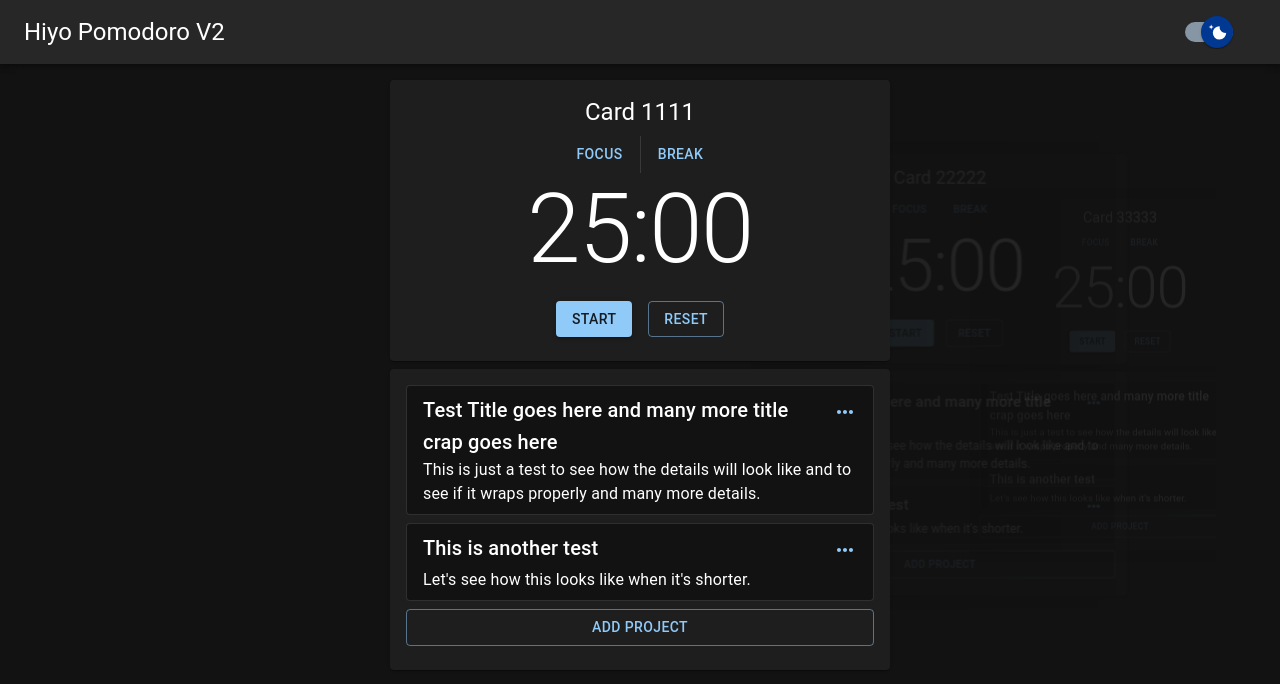
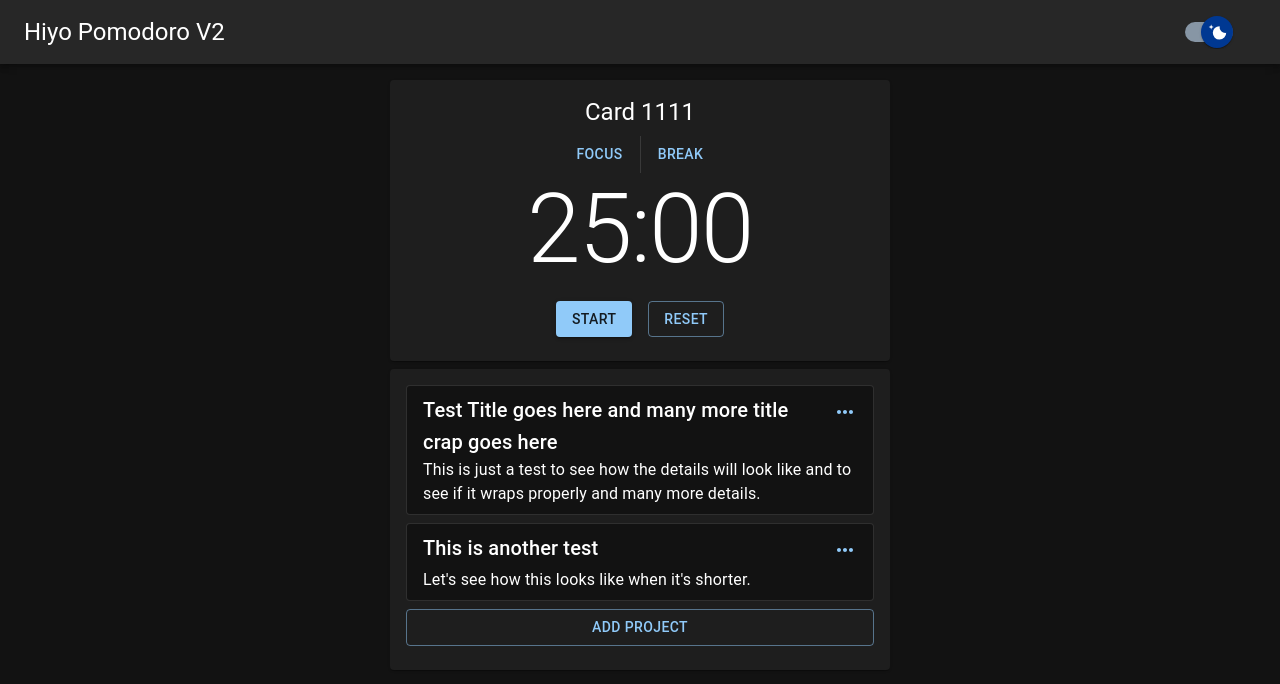
Before and after one commit to hiyodev/pomodoro-v2-app, a React (Vite) app: page / in a window 1280 px wide. Shown: the top 684 px of the page. Built offline with nearby package versions, Linux system fonts and the light colour scheme.

Commit message:
Moved Timer State to Redux Toolkit

```diff
--- a/src/app/store.tsx
+++ /dev/null
@@ -1,5 +0,0 @@
-import { configureStore } from "@reduxjs/toolkit";
-
-export const store = configureStore({
-  reducer: {},
-});
--- a/src/components/Cards/TimerCard.tsx
+++ b/src/components/Cards/TimerCard.tsx
@@ -10,6 +10,11 @@ import {
 import { ProjectList } from "../Projects/ProjectList";
 import { secondsIntoTimer } from "../../utils/utils";
 import { useEffect, useState } from "react";
+
+// Redux
+import type { RootState } from "../../redux/store";
+import { useSelector, useDispatch } from "react-redux";
+import { updateTimer } from "../../redux/timerSlice";
 
 /*
 Store Project List and Task List in Redux
@@ -31,8 +36,12 @@ interface Props {
 }
 
 export const TimerCard = ({ title }: Props): JSX.Element => {
+  const timer = useSelector((state: RootState) => state.timer.duration);
+  const dispatch = useDispatch();
+
   const [timerStarted, setTimerStarted] = useState<boolean>(false);
-  const [timerDuration, setTimerDuration] = useState<number>(1500);
+
+  console.log("ReduxTIME", timer);
 
   useEffect(() => {
     let timeNow: number = 0;
@@ -42,14 +51,16 @@ export const TimerCard = ({ title }: Props): JSX.Element => {
       timeNow = Date.now();
       timeInterval = setInterval(
         () =>
-          setTimerDuration(
-            timerDuration - Math.floor((Date.now() - timeNow) / 1000)
+          dispatch(
+            updateTimer(timer - Math.floor((Date.now() - timeNow) / 1000))
           ),
         1000
       );
     }
 
-    return () => clearInterval(timeInterval);
+    return () => {
+      clearInterval(timeInterval);
+    };
   }, [timerStarted]);
 
   const onTimerStateChange = () => {
@@ -57,7 +68,7 @@ export const TimerCard = ({ title }: Props): JSX.Element => {
   };
 
   const onTimerReset = () => {
-    setTimerDuration(1500);
+    dispatch(updateTimer(1500));
     setTimerStarted(false);
   };
 
@@ -82,9 +93,7 @@ export const TimerCard = ({ title }: Props): JSX.Element => {
             <Button>Focus</Button>
             <Button>Break</Button>
           </Stack>
-          <Typography variant="h1">
-            {secondsIntoTimer(timerDuration)}
-          </Typography>
+          <Typography variant="h1">{secondsIntoTimer(timer)}</Typography>
           <Stack direction="row" spacing={2} mt={2}>
             <Button variant="contained" onClick={onTimerStateChange}>
               {timerStarted ? "Pause" : "Start"}
--- a/src/components/Cards/TimerCardList.tsx
+++ b/src/components/Cards/TimerCardList.tsx
@@ -18,16 +18,16 @@ const userData = {
       cardTitle: "Card 1111",
       timeDuration: 3600,
     },
-    {
-      id: 2,
-      cardTitle: "Card 22222",
-      timeDuration: 3600,
-    },
-    {
-      id: 3,
-      cardTitle: "Card 33333",
-      timeDuration: 3600,
-    },
+    // {
+    //   id: 2,
+    //   cardTitle: "Card 22222",
+    //   timeDuration: 3600,
+    // },
+    // {
+    //   id: 3,
+    //   cardTitle: "Card 33333",
+    //   timeDuration: 3600,
+    // },
   ],
 };
 
@@ -35,7 +35,8 @@ const userData = {
 
 export const TimerCardList = (): JSX.Element => {
   const [selectedCard, setSelectedCard] = useState<string | number>(
-    localStorage.getItem("cardID") || 0
+    0
+    //localStorage.getItem("cardID") || 0
   );
   const [sliderInstance, setSliderInstance] = useState<SwiperClass | null>(
     null
--- a/src/main.tsx
+++ b/src/main.tsx
@@ -2,7 +2,7 @@ import React from "react";
 import ReactDOM from "react-dom/client";
 import App from "./App.tsx";
 import { Provider } from "react-redux";
-import { store } from "./app/store.tsx";
+import { store } from "./redux/store.tsx";
 
 ReactDOM.createRoot(document.getElementById("root") as HTMLElement).render(
   <React.StrictMode>
--- /dev/null
+++ b/src/redux/store.tsx
@@ -0,0 +1,11 @@
+import { configureStore } from "@reduxjs/toolkit";
+import timerReducer from "./timerSlice";
+
+export const store = configureStore({
+  reducer: {
+    timer: timerReducer,
+  },
+});
+
+export type RootState = ReturnType<typeof store.getState>;
+export type AppDispatch = typeof store.dispatch;
--- /dev/null
+++ b/src/redux/timerSlice.tsx
@@ -0,0 +1,24 @@
+import { PayloadAction, createSlice } from "@reduxjs/toolkit";
+
+interface TimerState {
+  duration: number;
+  started: boolean;
+}
+
+const initialState: TimerState = {
+  duration: 1500,
+  started: false,
+};
+
+export const timerSlice = createSlice({
+  name: "timer",
+  initialState,
+  reducers: {
+    updateTimer: (state, action: PayloadAction<number>) => {
+      state.duration = action.payload;
+    },
+  },
+});
+
+export const { updateTimer } = timerSlice.actions;
+export default timerSlice.reducer;
```
